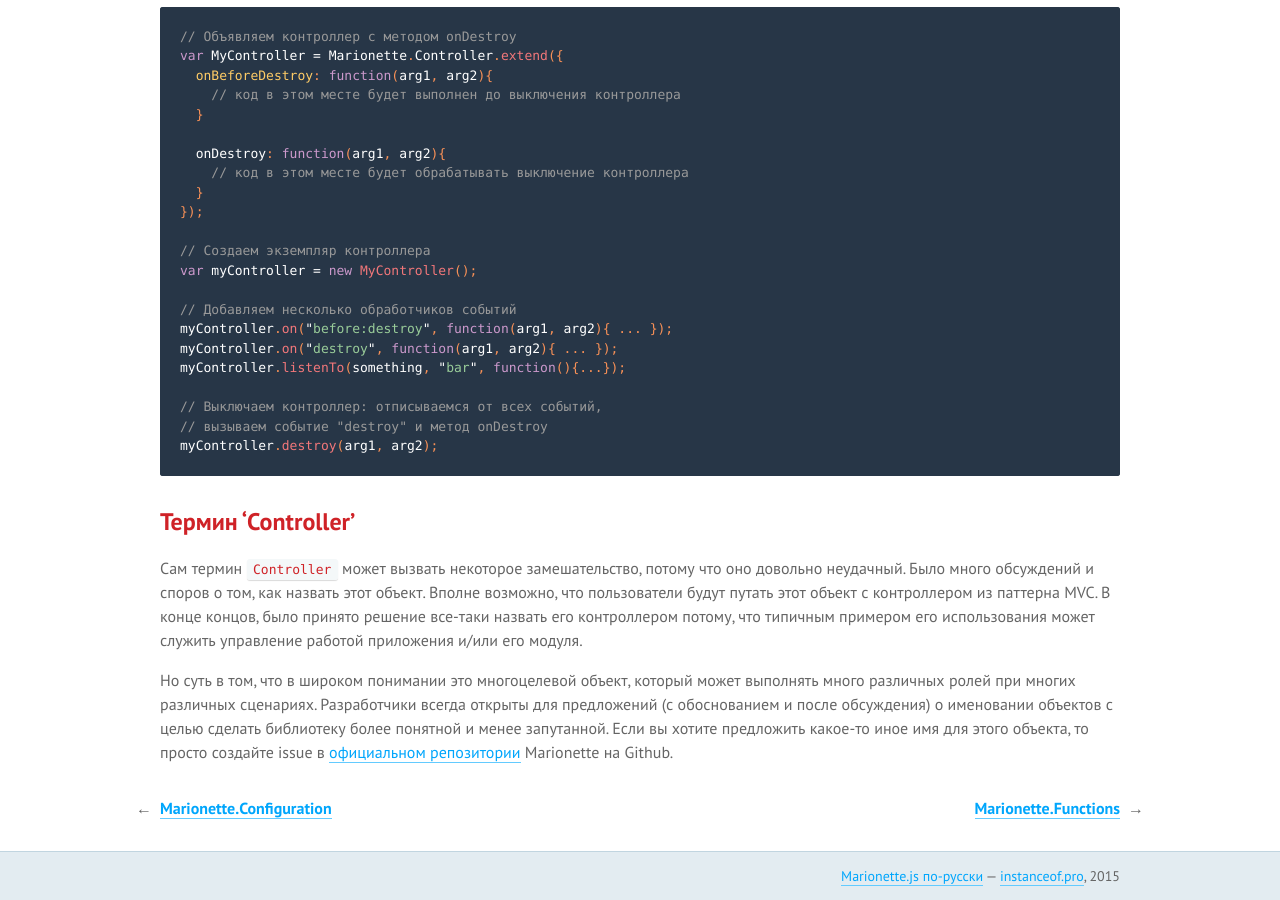
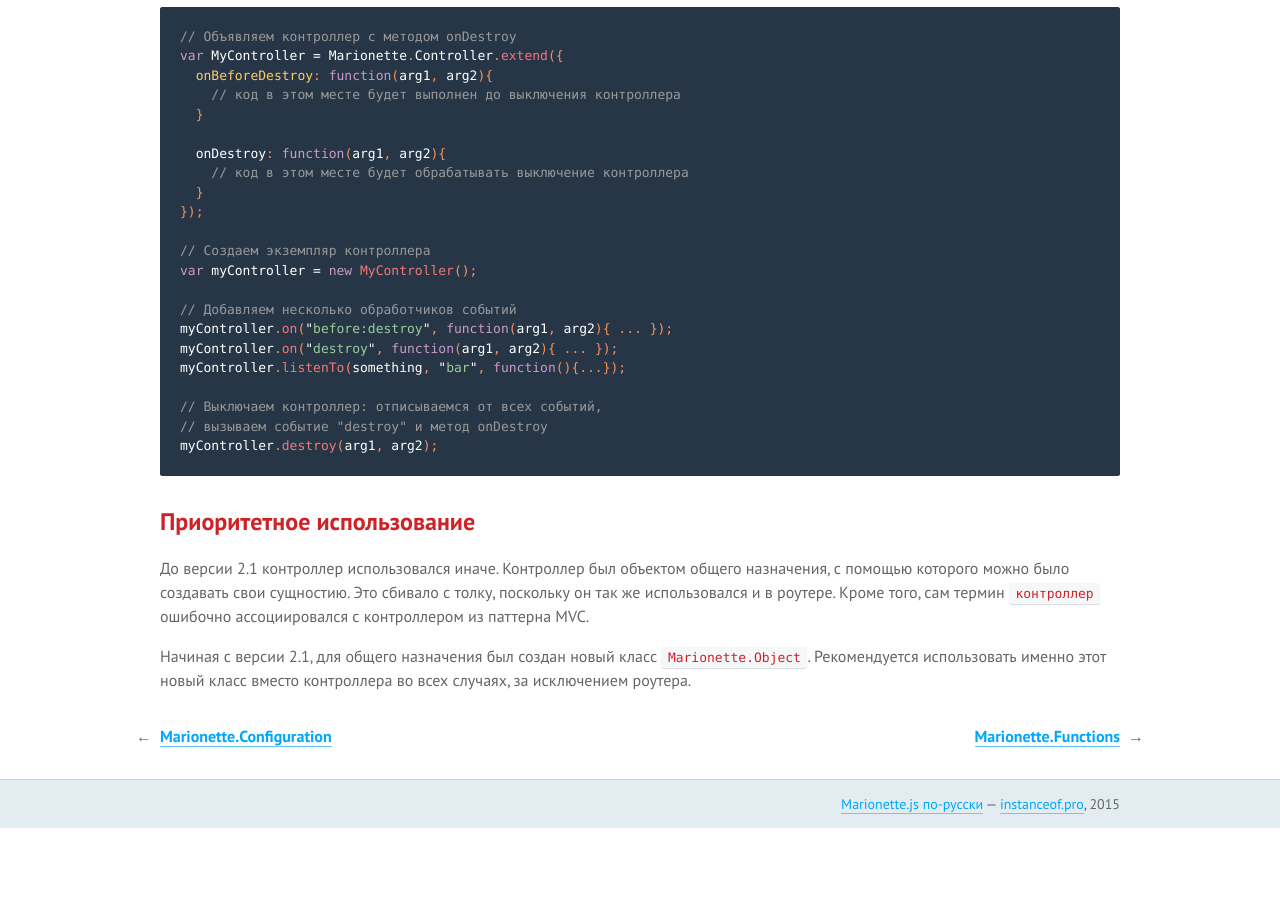
Before and after one commit to sadcitizen/marionettejs.ru, a Jekyll site: the page built from _posts/2014-04-01-controller.md, in a window 1280 px wide and 900 px high, scrolled down 1530 px. Built offline with Jekyll 4.4.1, drawn with Linux system fonts in a browser that asks for light colours; some web fonts are replaced; Markdown is read by kramdown in place of the engine named in the settings; after the commit the page ends 2358 px from its top, so only the background shows below that.

Commit message:
update ru/Controller to v2.3.0

````diff
--- a/_includes/translation/ru/marionette.controller.md
+++ b/_includes/translation/ru/marionette.controller.md
@@ -71,15 +71,9 @@
 myController.destroy(arg1, arg2);
 ```
 
-## <a name="on-the-name-controller"></a> Термин 'Controller'
+## <a name="prior-usage"></a> Приоритетное использование
 
-Сам термин `Controller` может вызвать некоторое замешательство, потому что оно довольно неудачный.
-Было много обсуждений и споров о том, как назвать этот объект. Вполне возможно, что пользователи будут путать
-этот объект с контроллером из паттерна MVC. В конце концов, было принято решение все-таки назвать его
-контроллером потому, что типичным примером его использования может служить управление работой приложения и/или его модуля.
+До версии 2.1 контроллер использовался иначе. Контроллер был объектом общего назначения, с помощью которого можно было создавать свои сущностию. Это сбивало с толку, поскольку он так же использовался и в роутере. Кроме того, сам термин `контроллер` ошибочно ассоциировался с контроллером из паттерна MVC.
 
-Но суть в том, что в широком понимании это многоцелевой объект, который может выполнять много
-различных ролей при многих различных сценариях. Разработчики всегда открыты для предложений (с обоснованием и
-после обсуждения) о именовании объектов с целью сделать библиотеку более понятной и менее запутанной.
-Если вы хотите предложить какое-то иное имя для этого объекта, то просто создайте issue в
-[официальном репозитории](https://github.com/marionettejs/backbone.marionette) Marionette на Github.
+Начиная с версии 2.1, для общего назначения был создан новый класс `Marionette.Object`.
+Рекомендуется использовать именно этот новый класс вместо контроллера во всех случаях, за исключением роутера.
````
